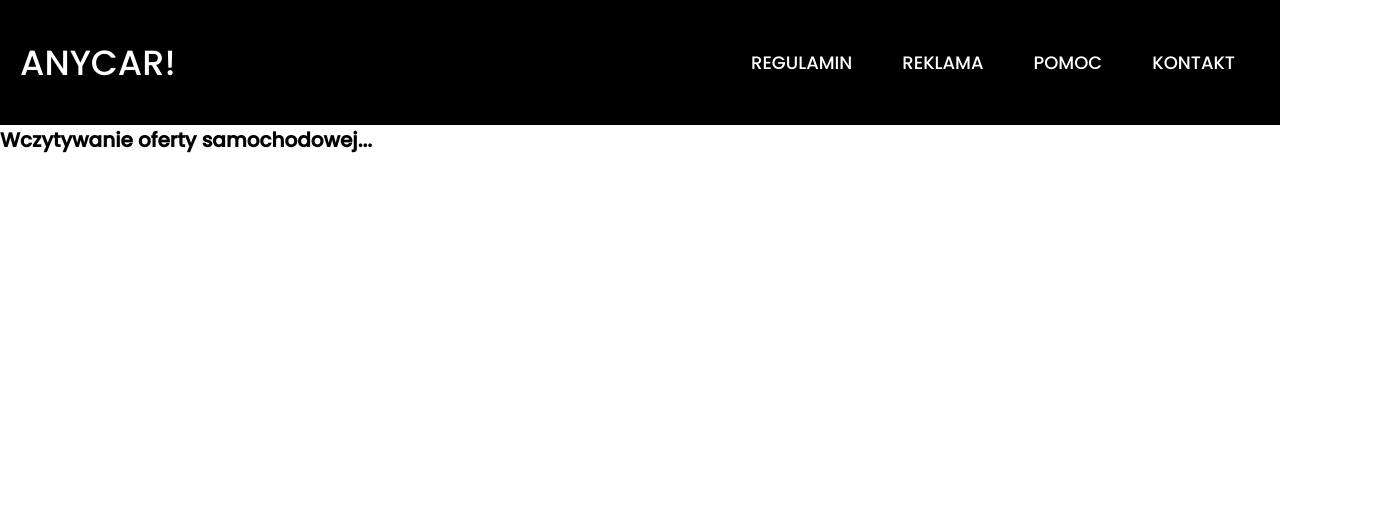
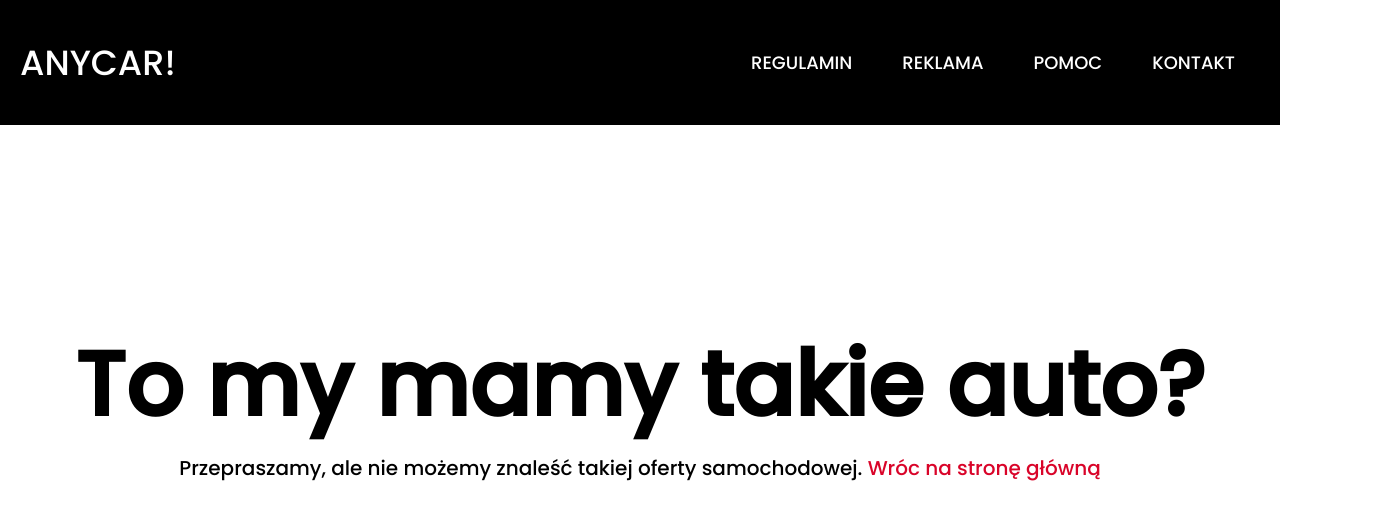
Before and after one commit to 0xyy/AnyCarFront, a React (Create React App) app: page /car/1 in a window 1280 px wide. Shown: the top 520 px of the page, 1390 px wide, since content can reach past the window. Built offline with nearby package versions, Linux system fonts and the light colour scheme; no server answers.

Commit message:
Added unexpected info page to the app.

```diff
--- a/src/components/Car/SingleCar.module.css
+++ b/src/components/Car/SingleCar.module.css
@@ -1,6 +1,3 @@
-.singleCarBox {
-}
-
 .singleCar {
     display: flex;
     flex-direction: column;
@@ -26,7 +23,6 @@
 .imgBox img {
     display: inline-block;
     background: #D90429;
-    /*margin: 0 auto 0 150px;*/
     width: 800px;
     height: 100%;
 }
@@ -130,3 +126,20 @@ ul span {
         height: 500px;
     }
 }
+
+.noCarFound {
+    position: absolute;
+    top: 50%;
+    left: 50%;
+    transform: translate(-50%, -50%);
+    text-align: center;
+    width: 1500px;
+}
+
+.noCarFound {
+    font-size: 4.5rem;
+}
+
+.noCarFound p {
+    font-size: 2rem;
+}
--- a/src/components/Car/SingleCar.tsx
+++ b/src/components/Car/SingleCar.tsx
@@ -2,9 +2,9 @@ import React, { useEffect, useState } from 'react';
 import { useParams } from 'react-router-dom';
 import { Btn } from '../UI/Btn';
 import { CarEntity } from 'types';
+import { separateNumber } from '../../utils/separate-number';
 
 import styles from './SingleCar.module.css';
-import { separateNumber } from '../../utils/separate-number';
 
 export const SingleCar = () => {
     const {id} = useParams();
@@ -20,7 +20,10 @@ export const SingleCar = () => {
     }, []);
 
     if (car === null) {
-        return <h1>Wczytywanie oferty samochodowej...</h1>;
+        return <div className={styles.noCarFound}>
+            <h1>To my mamy takie auto?</h1>
+            <p>Przepraszamy, ale nie możemy znaleść takiej oferty samochodowej. <Btn to="/" text="Wróc na stronę główną"/></p>
+        </div>;
     }
 
     const {
@@ -41,7 +44,7 @@ export const SingleCar = () => {
     } = car;
 
     return (
-        <div className={styles.singleCarBox}>
+        <div>
             <div className={styles.singleCar}>
                 <div className={styles.goBack}>
                     <Btn to="/" text="Wróć na stronę główną"/>
--- a/src/components/layout/Cars/Cars.tsx
+++ b/src/components/layout/Cars/Cars.tsx
@@ -22,7 +22,7 @@ export const Cars = () => {
     if (cars.length === 0) {
         return <div className={styles.noCars}>
             <h1>Tylko nie to?! Ktoś widział nasze samochody?!</h1>
-            <p>Aktualnie nie mamy żadnych ofert samochodowych. <Btn to="/add" text="Dodaj jąkąś furkę!"/></p>
+            <p>Aktualnie nie mamy żadnych ofert samochodowych o podanej frazie. <Btn to="/add" text="Dodaj jąkąś furkę!"/></p>
         </div>;
     }
 
```
